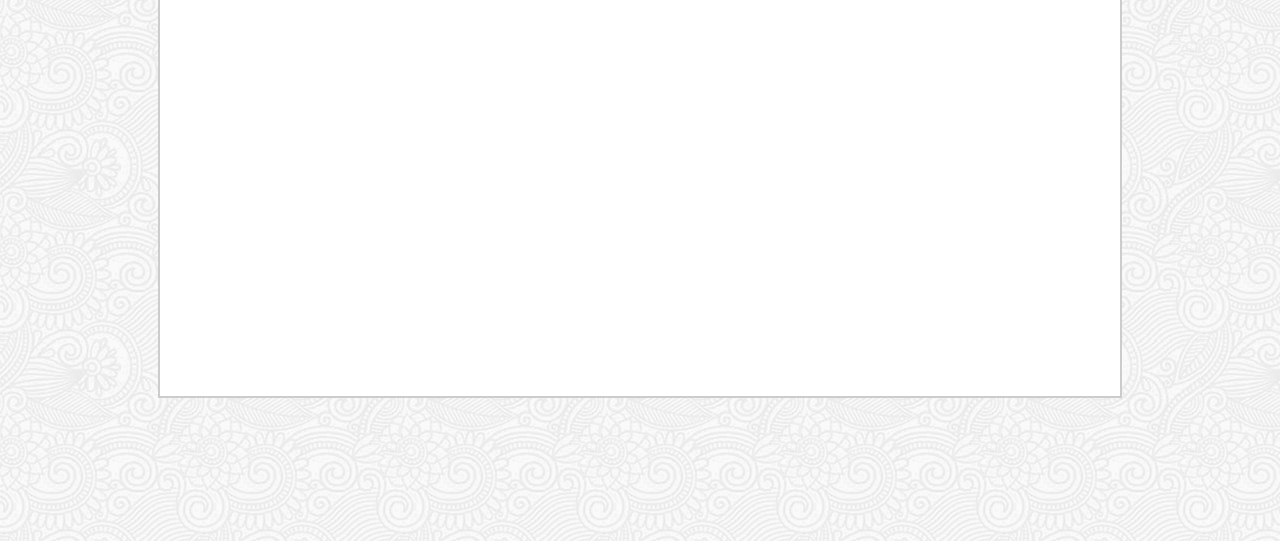
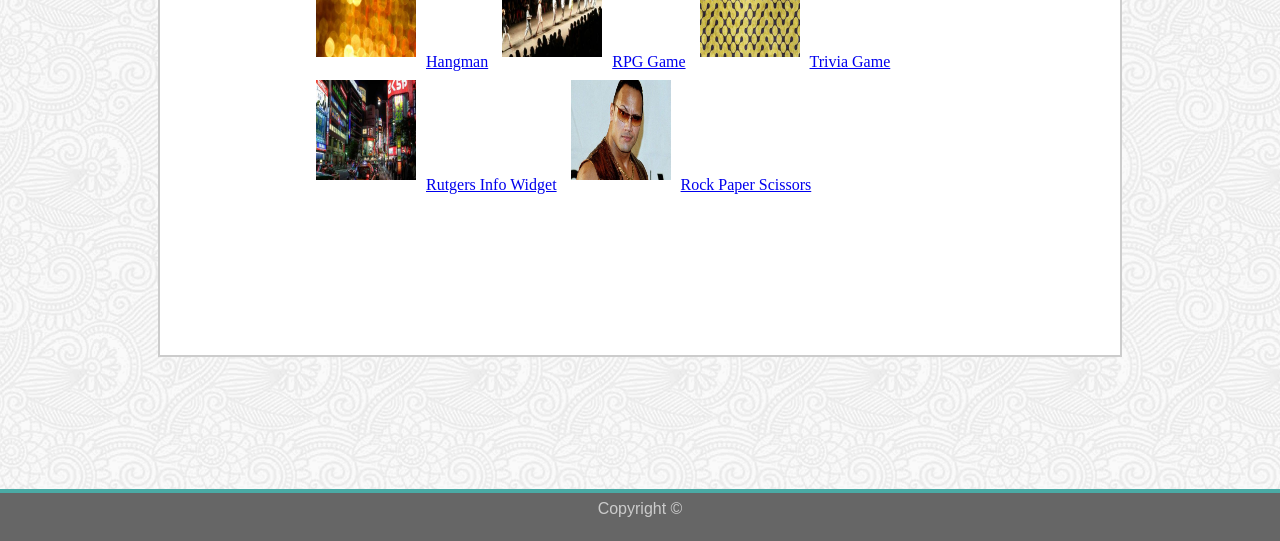
Before and after one commit to viaduct12/Basic-Portfolio, a plain HTML site: page portfolio.html in a window 1280 px wide. Shown: the part 259-800 px from the top of the page. Drawn offline with Linux system fonts and the light colour scheme.

Commit message:
completed the index, and contact, haven't finished finessing the portfolio

```diff
--- /dev/null
+++ b/assets/css/reset.css
@@ -0,0 +1,48 @@
+/* http://meyerweb.com/eric/tools/css/reset/
+   v2.0 | 20110126
+   License: none (public domain)
+*/
+
+html, body, div, span, applet, object, iframe,
+h1, h2, h3, h4, h5, h6, p, blockquote, pre,
+a, abbr, acronym, address, big, cite, code,
+del, dfn, em, img, ins, kbd, q, s, samp,
+small, strike, strong, sub, sup, tt, var,
+b, u, i, center,
+dl, dt, dd, ol, ul, li,
+fieldset, form, label, legend,
+table, caption, tbody, tfoot, thead, tr, th, td,
+article, aside, canvas, details, embed,
+figure, figcaption, footer, header, hgroup,
+menu, nav, output, ruby, section, summary,
+time, mark, audio, video {
+	margin: 0;
+	padding: 0;
+	border: 0;
+	font-size: 100%;
+	font: inherit;
+	vertical-align: baseline;
+}
+/* HTML5 display-role reset for older browsers */
+article, aside, details, figcaption, figure,
+footer, header, hgroup, menu, nav, section {
+	display: block;
+}
+body {
+	line-height: 1;
+}
+ol, ul {
+	list-style: none;
+}
+blockquote, q {
+	quotes: none;
+}
+blockquote:before, blockquote:after,
+q:before, q:after {
+	content: '';
+	content: none;
+}
+table {
+	border-collapse: collapse;
+	border-spacing: 0;
+}
--- a/assets/css/style.css
+++ b/assets/css/style.css
@@ -43,8 +43,7 @@
 
    nav ul li a{
       display: inline-block;
-      padding: 20px;
-      margin: 10px;
+      padding: 30px 5px 30px 5px;
       text-decoration: none;
       color: #777777;
       font-family: 'Arial', 'Helvetica Neue', Helvetica, sans-serif;
@@ -100,3 +99,39 @@
       background-color: #4aaaa5;
       border: none;
    }
+
+   button:hover {
+      background-color: #255552;
+   }
+
+   #pictures {
+      margin: 0 auto;
+      width: 668px;
+   }
+
+   #pictures img {
+      margin: 10px;
+   }
+
+   .photo{
+      height: 100px;
+      width: 100px;
+   }
+
+   .album {
+      height: 500px;
+   }
+
+   footer {
+      width: 100%;
+      position: absolute;
+      bottom: 0;
+      background-color: #666666;
+      height: 3em;
+      border-top: 0.3em solid #4aaaa5;
+   }
+
+   #copyright{
+      text-align: center;
+      color: #cccccc;
+   }
--- a/portfolio.html
+++ b/portfolio.html
@@ -5,24 +5,45 @@
   <meta name="viewport" content="width=device-width, initial-scale=1.0">
   <meta http-equiv="X-UA-Compatible" content="ie=edge">
   <title>Portfolio</title>
+  <link rel="stylesheet" href="assets/css/reset.css">
   <link rel="stylesheet" href="assets/css/style.css">
 </head>
+
 <body background="assets/images/full-bloom.png">
 
 <nav>
+
   <h1>Lawrence Fiesta</h1>
+
   <ul>
     <li><a href="index.html">About</a></li>
     <li><a href="portfolio.html">Portfolio</a></li>
     <li><a href="contact.html">Contact</a></li>
   </ul>
+
 </nav>
-<hr>
-<div class="container">
+
+<div class="container album">
+
   <header>
     <h1>Portfolio</h1>
   </header>
+
+  <hr>
+
+  <section id='pictures'>
+    <a href="#"><img class="photo" src="assets/images/hangman.jpg"/>Hangman</a>
+    <a href='#'><img class="photo" src="assets/images/rpg.jpg"/>RPG Game</a>
+    <a href='#'><img class="photo" src="assets/images/trivia.jpg"/>Trivia Game</a>
+    <a href='#'><img class="photo" src="assets/images/rutgers.jpg"/>Rutgers Info Widget</a>
+    <a href='#'><img class="photo" src="assets/images/rock.jpg"/>Rock Paper Scissors</a>
+  </section>
+
 </div>
+
+<footer>
+  <p id="copyright">Copyright &copy;</p>
+</footer>
 
 </body>
 </html>
```
Also changed, not shown: contact.html (+14 -1 lines), index.html (+10 -4 lines), assets/images/hangman.jpg (added), assets/images/rock.jpg (added), assets/images/rpg.jpg (added), assets/images/rutgers.jpg (added), assets/images/trivia.jpg (added), 1 other file.
